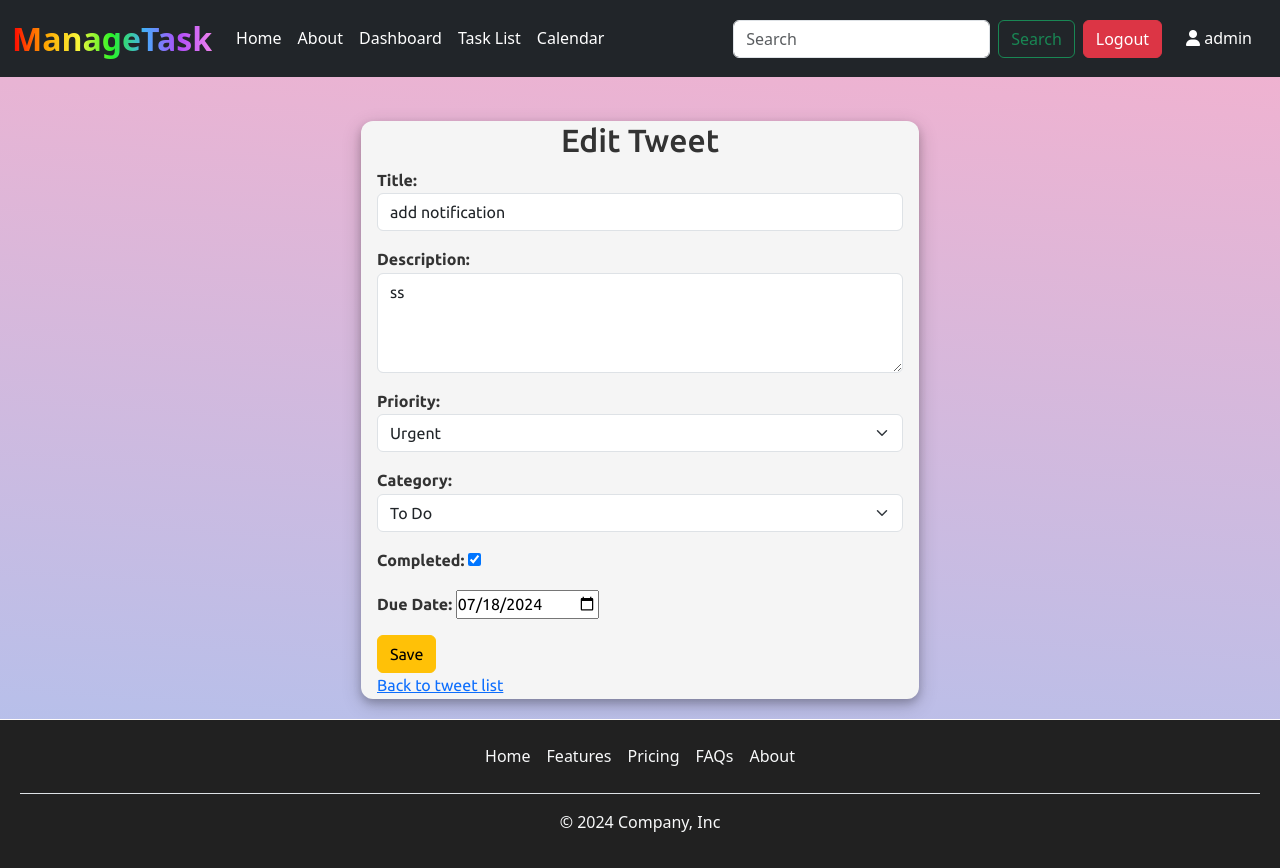
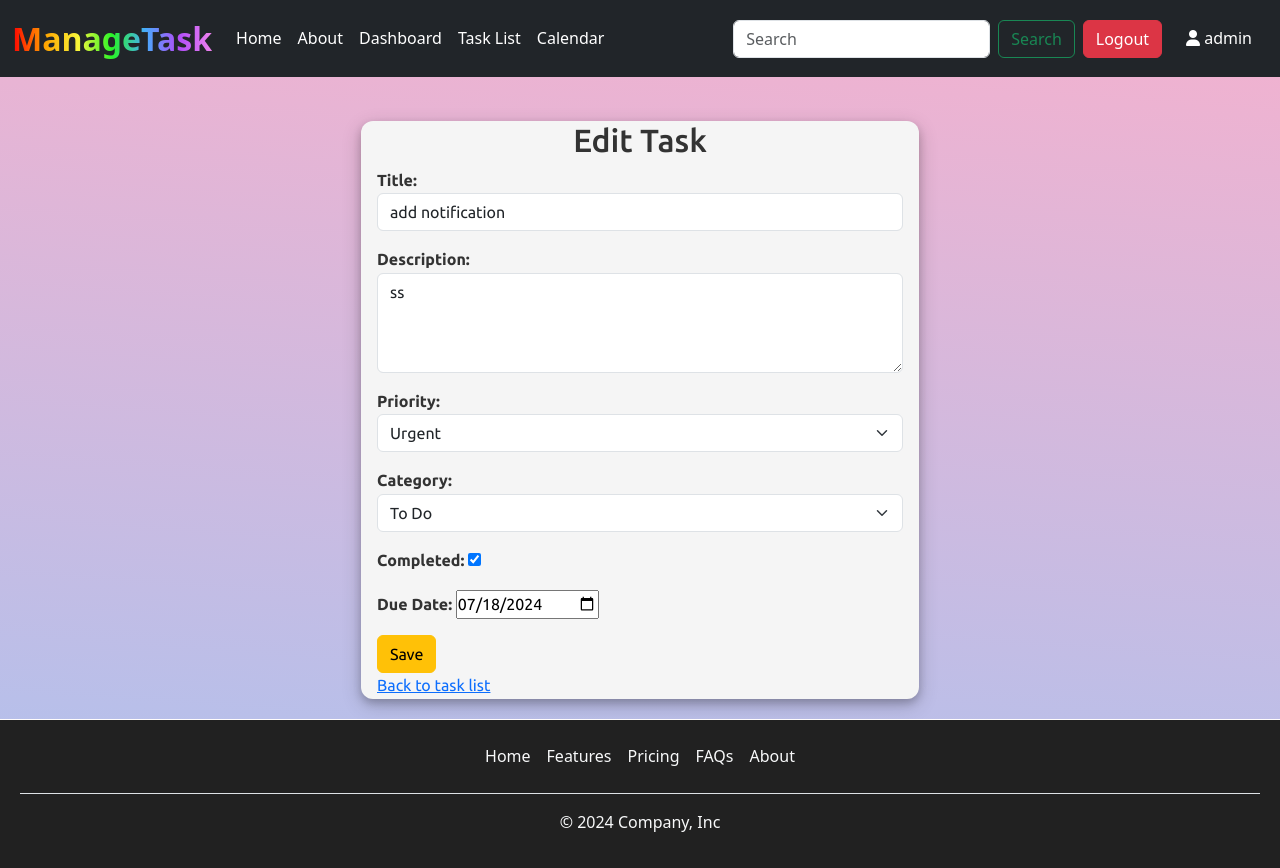
Before and after one commit to shardajadhav03/Taskmanagement, a Django app: page /33/task_update/ in a window 1280 px wide. Run offline with Django 5.2, Linux system fonts and the light colour scheme; a user stored in the database is signed in; data comes from the database, SQL or seed files in the repository; some libraries are stand-ins or nearby versions.

Commit message:
Update task_update.html

```diff
--- a/taskmanage/templates/task_update.html
+++ b/taskmanage/templates/task_update.html
@@ -10,7 +10,7 @@ Task Form
     <div class="container mt-4 taskbtn">
         <div class="taskbtn1">
             <div class="heading">
-                <h2>{% if form.instance.pk %}Edit Tweet {% else %}Task {% endif %}</h2>
+                <h2>{% if form.instance.pk %}Edit Task {% else %}Task {% endif %}</h2>
             </div>
             <div class="form-group mx-3">
                 <form method="post" enctype="multipart/form-data" class="form">
@@ -18,7 +18,7 @@ Task Form
                     {{form.as_p}}
                     <button class="btn btn-warning" type="submit">Save</button>
                 </form>
-                <a href="{% url 'task_list' %}">Back to tweet list</a>
+                <a href="{% url 'task_list' %}">Back to task list</a>
             </div>
 
         </div>
```
